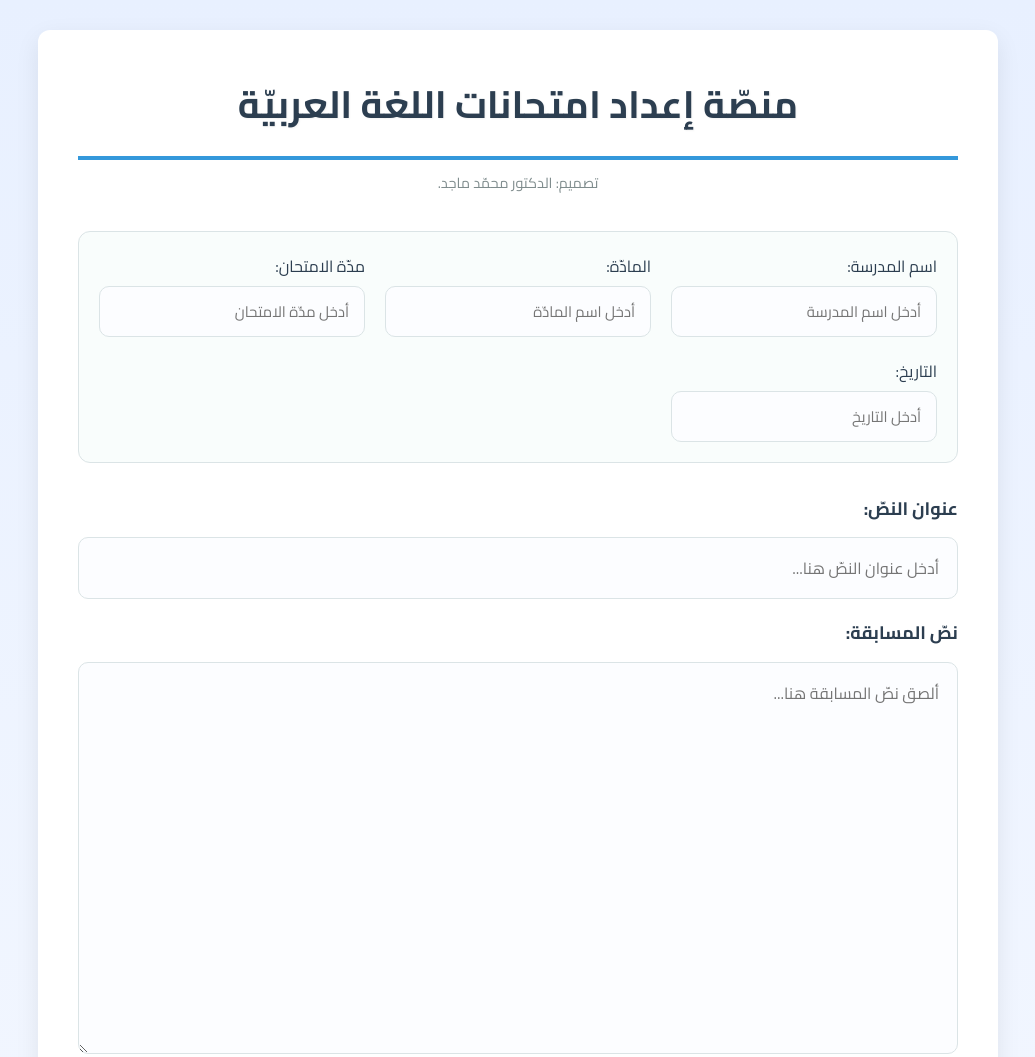
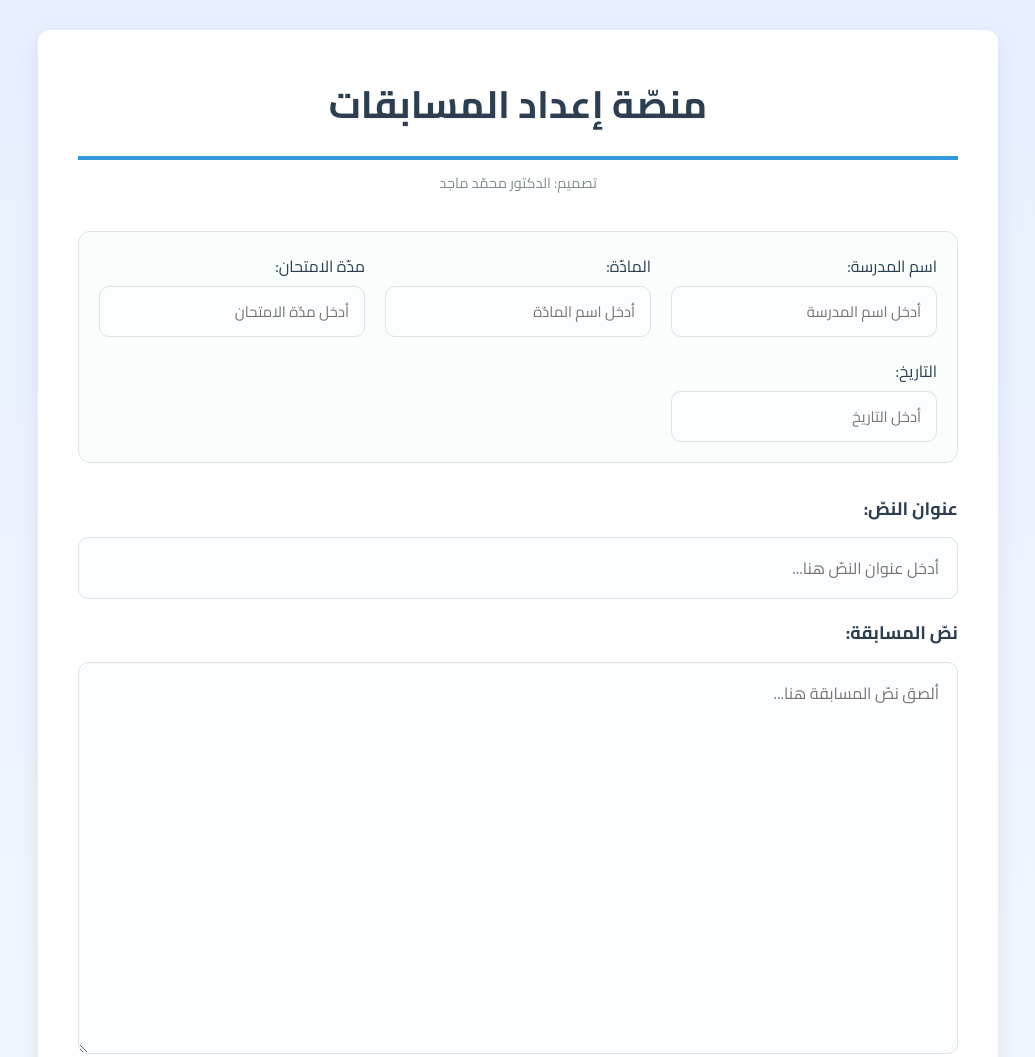
Before and after one commit to majedonline/Arabic-Project, a plain HTML site: page index.html in a window 1280 px wide. Shown: the top 1057 px of the page, without its empty margins (122-1157 px from the left). Drawn offline with Linux system fonts and the light colour scheme.

Commit message:
Update index.html

```diff
--- a/index.html
+++ b/index.html
@@ -590,8 +590,8 @@
 </head>
 <body>
     <div class="container no-print">
-        <h1>منصّة إعداد امتحانات اللغة العربيّة</h1>
-        <p class="designer-info">تصميم: الدكتور محمّد ماجد.</p>
+        <h1>منصّة إعداد المسابقات  </h1>
+        <p class="designer-info">تصميم: الدكتور محمّد ماجد</p>
 
         <div class="quiz-info-section">
             <div class="input-group">
```
